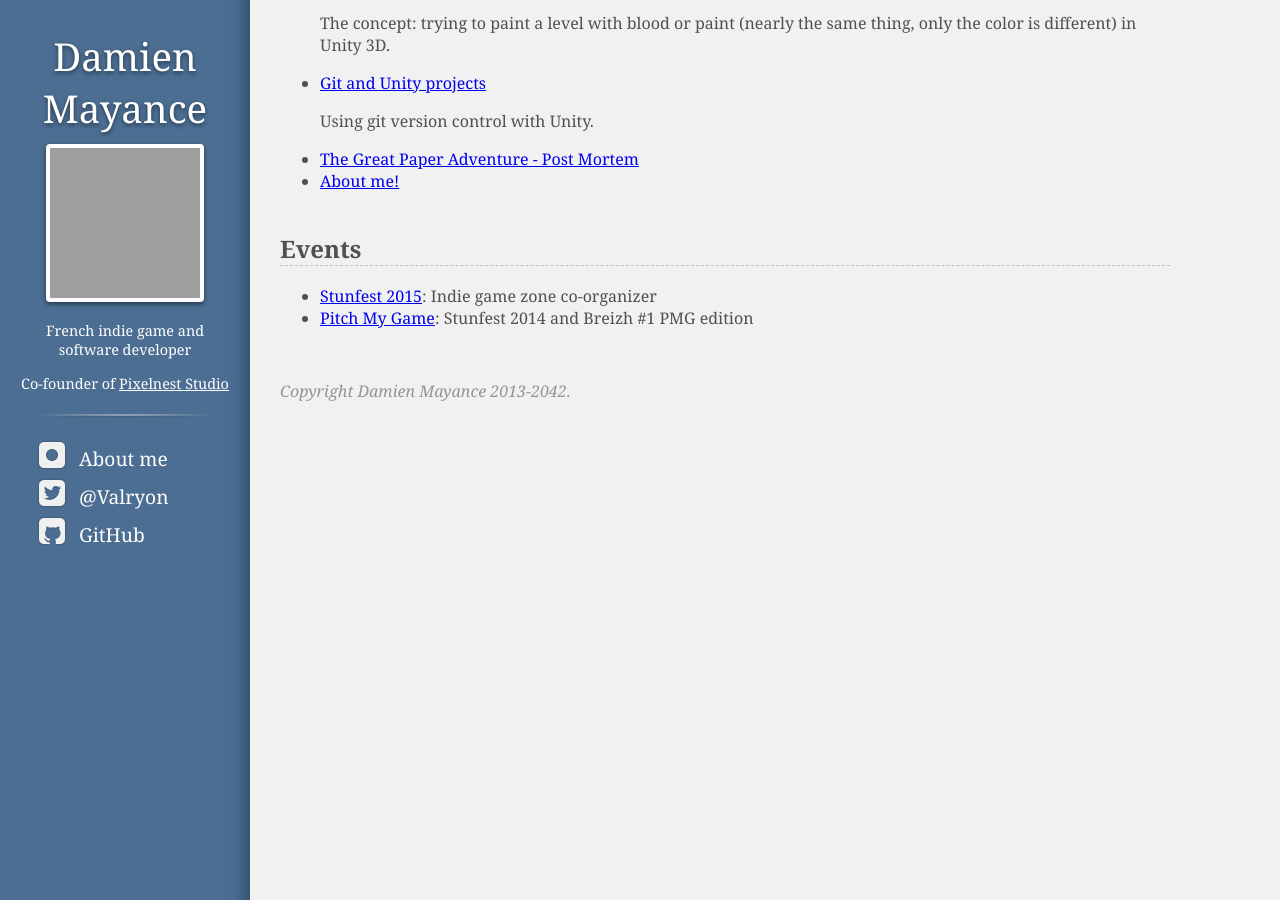
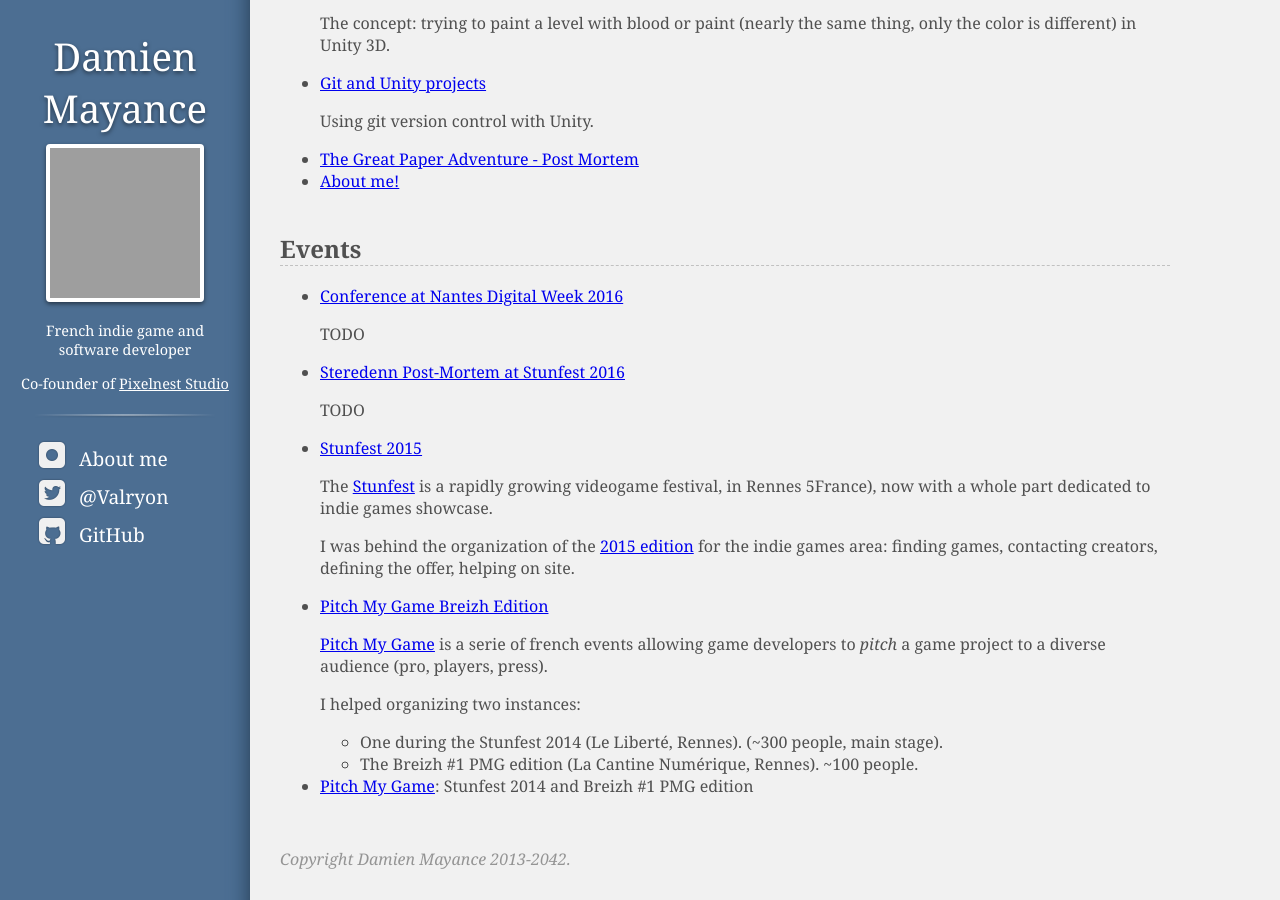
Before and after one commit to valryon/valryon.github.io, a Jekyll site: the page built from index.html, in a window 1280 px wide and 900 px high, scrolled down 3512 px. Built offline with Jekyll 4.4.1, drawn with Linux system fonts in a browser that asks for light colours; grey boxes are pictures that could not be loaded.

Commit message:
add events collection

```diff
--- a/_config.yml
+++ b/_config.yml
@@ -20,6 +20,8 @@ collections:
   projects:
     output: true
     permalink: /:title/
+  events:
+    output: true
 
 # -------------------------------------------------------
 # Defaults.
--- /dev/null
+++ b/_events/2015-01-21-pitchmygame-breizh-edition.md
@@ -0,0 +1,11 @@
+---
+title: Pitch My Game Breizh Edition
+layout: event
+---
+
+[Pitch My Game](http://pitchmygame.com/) is a serie of french events allowing game developers to *pitch* a game project to a diverse audience (pro, players, press).
+
+I helped organizing two instances:
+
+- One during the Stunfest 2014 (Le Liberté, Rennes). (~300 people, main stage).
+- The Breizh #1 PMG edition (La Cantine Numérique, Rennes). ~100 people.
--- /dev/null
+++ b/_events/2015-05-22-stunfest-2015.md
@@ -0,0 +1,8 @@
+---
+title: Stunfest 2015
+layout: event
+---
+
+The [Stunfest](http://www.stunfest.fr/) is a rapidly growing videogame festival, in Rennes 5France), now with a whole part dedicated to indie games showcase.
+
+I was behind the organization of the [2015 edition](http://indie.stunfest.fr/2015/) for the indie games area: finding games, contacting creators, defining the offer, helping on site.
--- /dev/null
+++ b/_events/2016-05-20-conference-at-stunfest-2016.md
@@ -0,0 +1,6 @@
+---
+title: Steredenn Post-Mortem at Stunfest 2016
+layout: event
+---
+
+TODO
--- /dev/null
+++ b/_events/2016-09-17-conference-nantes-digital-week.md
@@ -0,0 +1,6 @@
+---
+title: Conference at Nantes Digital Week 2016
+layout: event
+---
+
+TODO
--- a/index.html
+++ b/index.html
@@ -21,7 +21,6 @@ title: Indie game and software developer
 <p>My (more or less) released work. Games/Apps.</p>
 
 {% assign projects = site.projects | sort: 'date' | reverse %}
-
 {% for post in projects %}
 
   <article style="clear:both">
@@ -63,6 +62,14 @@ title: Indie game and software developer
 <h2>Events</h2>
 
 <ul>
-  <li><a href="http://www.stunfest.fr/">Stunfest 2015</a>: Indie game zone co-organizer </li>
+  {% assign events = site.events | sort: 'date' | reverse %}
+  {% for event in events %}
+  <li>
+    <a href="{{ site.url }}{{ event.url }}">{{ event.title }}</a>
+    {{ event.excerpt }}
+  </li>
+  {% endfor %}
+
+
   <li><a href="http://pitchmygame.com/">Pitch My Game</a>: Stunfest 2014 and Breizh #1 PMG edition </li>
 </ul>
```
Also changed, not shown: _layouts/event.html (added, +15 -0 lines).
